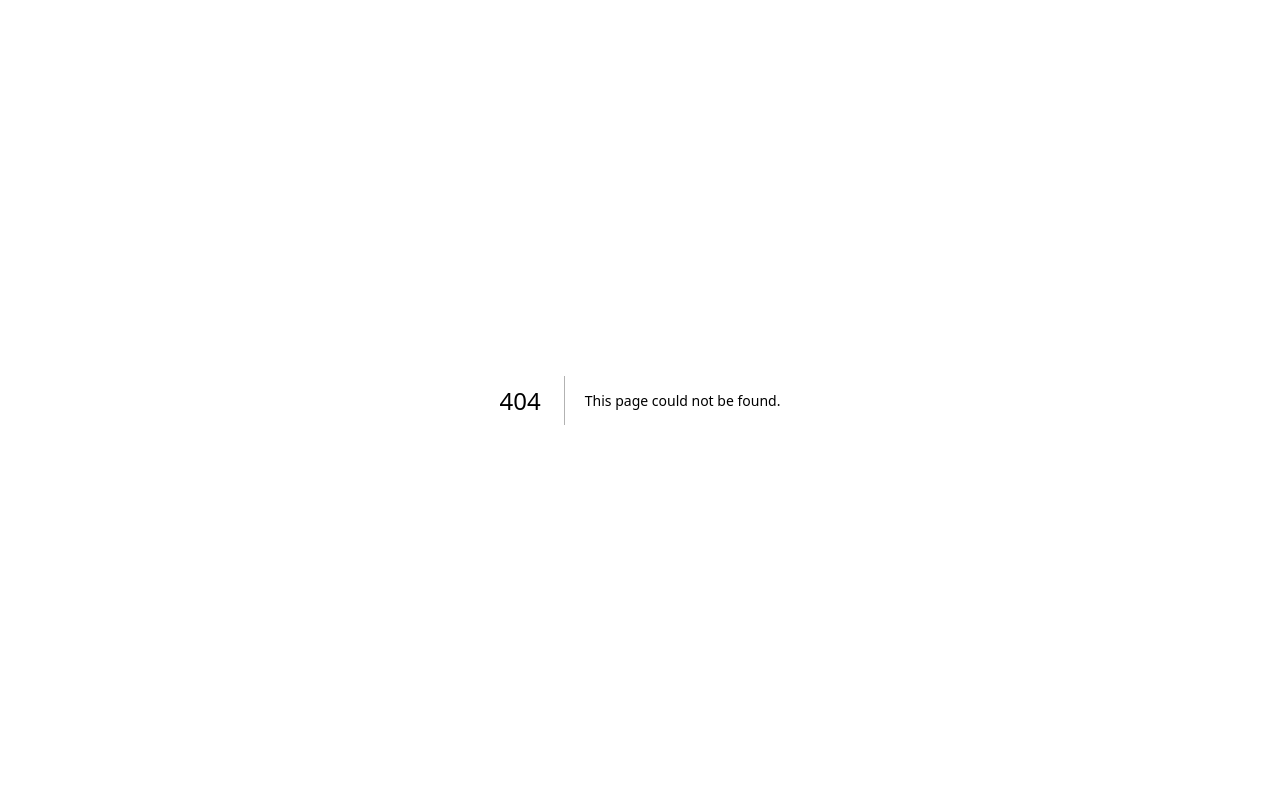
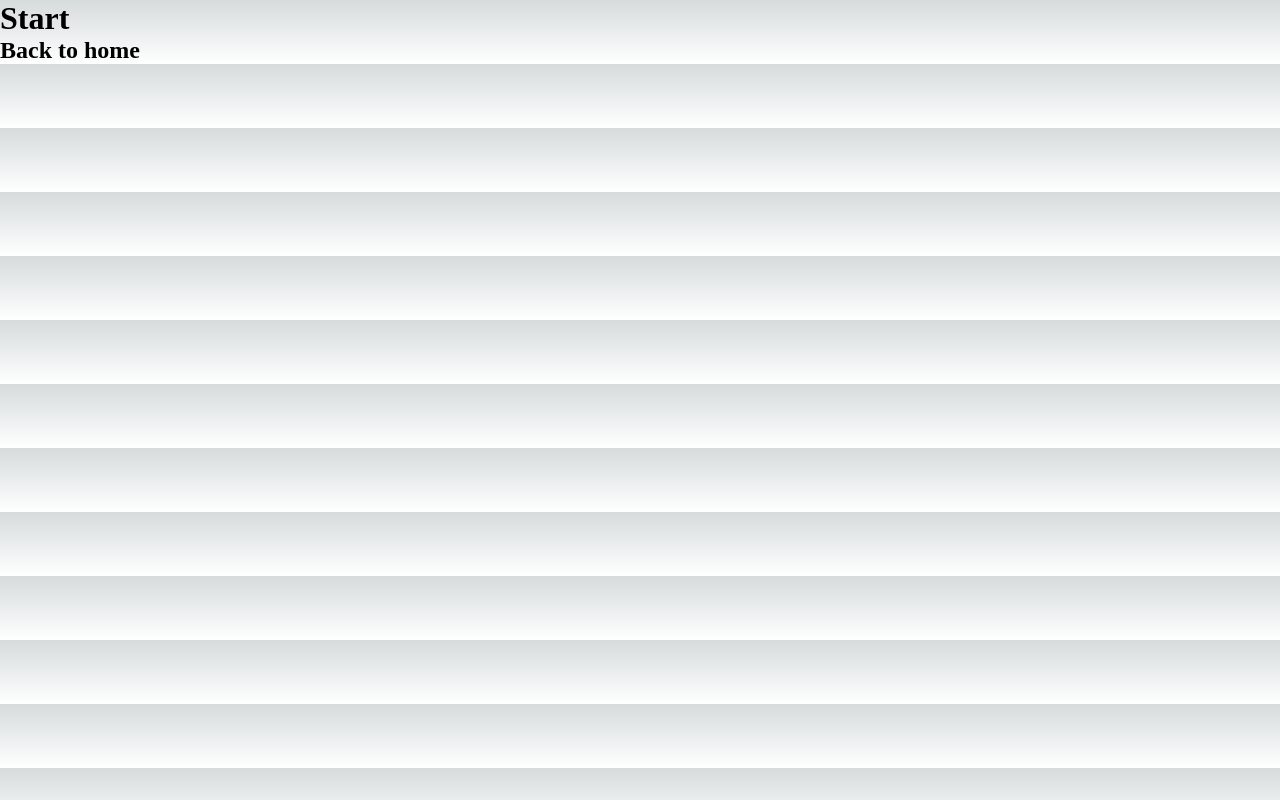
Before and after one commit to atlas-project-org/atlas-FE, a Next.js app: page /start in a window 1280 px wide. Before the commit this address had no page. Built offline with nearby package versions, Linux system fonts and the light colour scheme.

Commit message:
basic page nav

```diff
--- a/src/pages/index.js
+++ b/src/pages/index.js
@@ -1,5 +1,6 @@
 import Head from 'next/head'
 import styles from '@/styles/Home.module.css'
+import Link from 'next/link';
 
 
 export default function Home() {
@@ -17,8 +18,9 @@ export default function Home() {
         </div>
 
         <div className="button-container">
-          <button className="start-btn">Start <br/> Adventure</button>
+          <Link className="start-btn" href="/start">Start <br/> Adventure</Link>
         </div>
+
       </main>
     </>
   )
--- /dev/null
+++ b/src/pages/start.js
@@ -0,0 +1,12 @@
+import Link from 'next/link';
+
+export default function Start() {
+  return (
+    <>
+      <h1>Start</h1>
+      <h2>
+        <Link href="/">Back to home</Link>
+      </h2>
+    </>
+  );
+}
```
